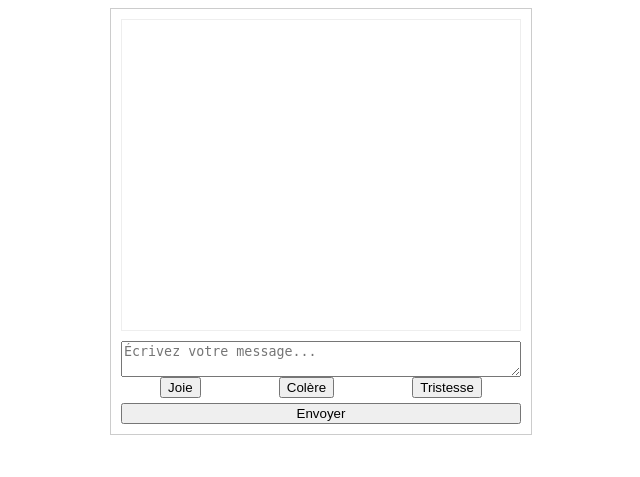
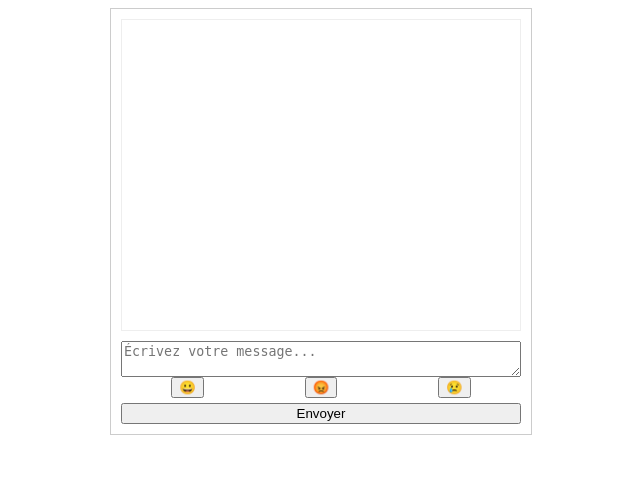
Before and after one commit to EnrikeChampion/SAE-S4, a PHP site: page /Views/view_chat.php in a window 1280 px wide. Shown: the top 477 px of the page, without its empty margins (319-959 px from the left). Run offline with PHP 8.4, Linux system fonts and the light colour scheme.

Commit message:
ajout des émojis

```diff
--- a/Views/view_chat.php
+++ b/Views/view_chat.php
@@ -12,9 +12,9 @@
         <div id="input-area">
             <textarea id="message-input" placeholder="Écrivez votre message..."></textarea>
             <div id="emotion-buttons">
-                <button data-emotion="joie">Joie</button>
-                <button data-emotion="colère">Colère</button>
-                <button data-emotion="tristesse">Tristesse</button>
+                <button data-emotion="joie">😀</button>
+                <button data-emotion="colère">😡</button>
+                <button data-emotion="tristesse">😢</button>
             </div>
             <button id="send-button">Envoyer</button>
         </div>
```
